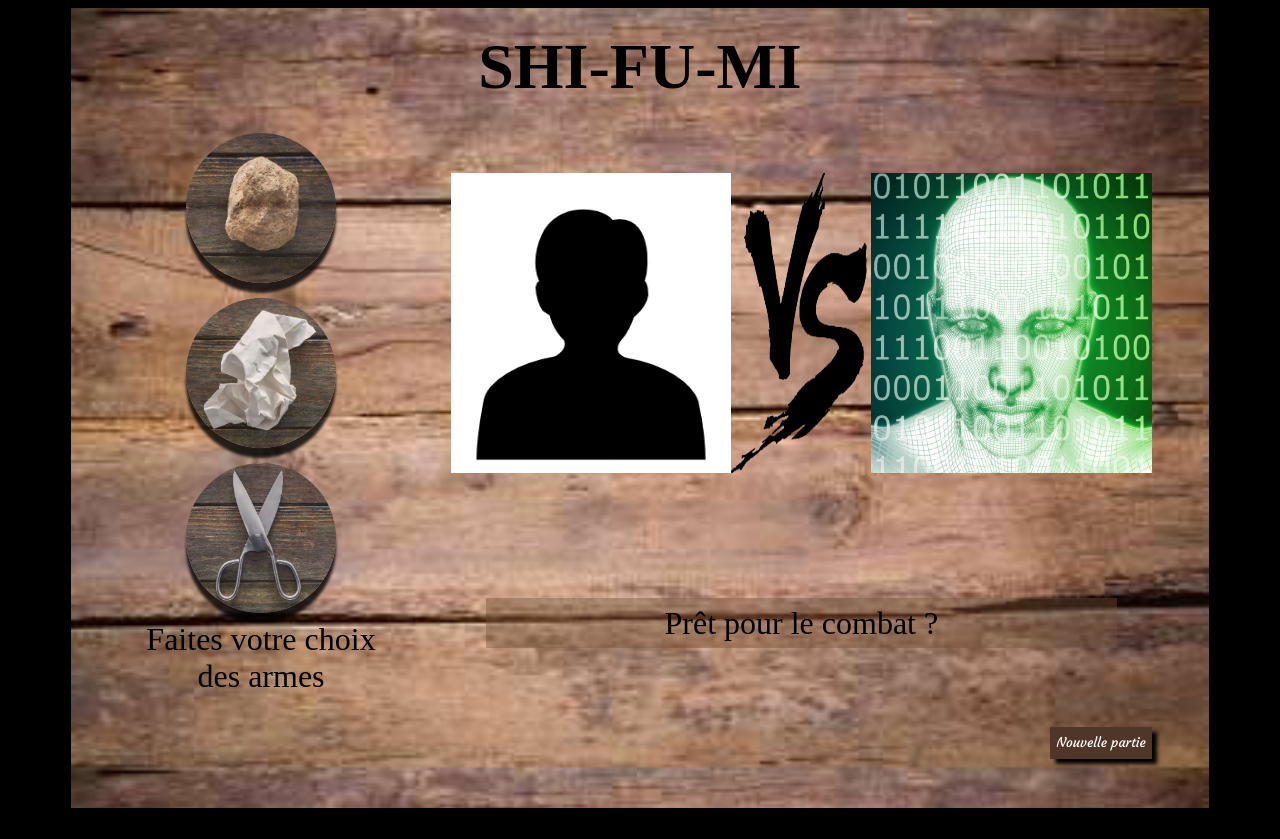
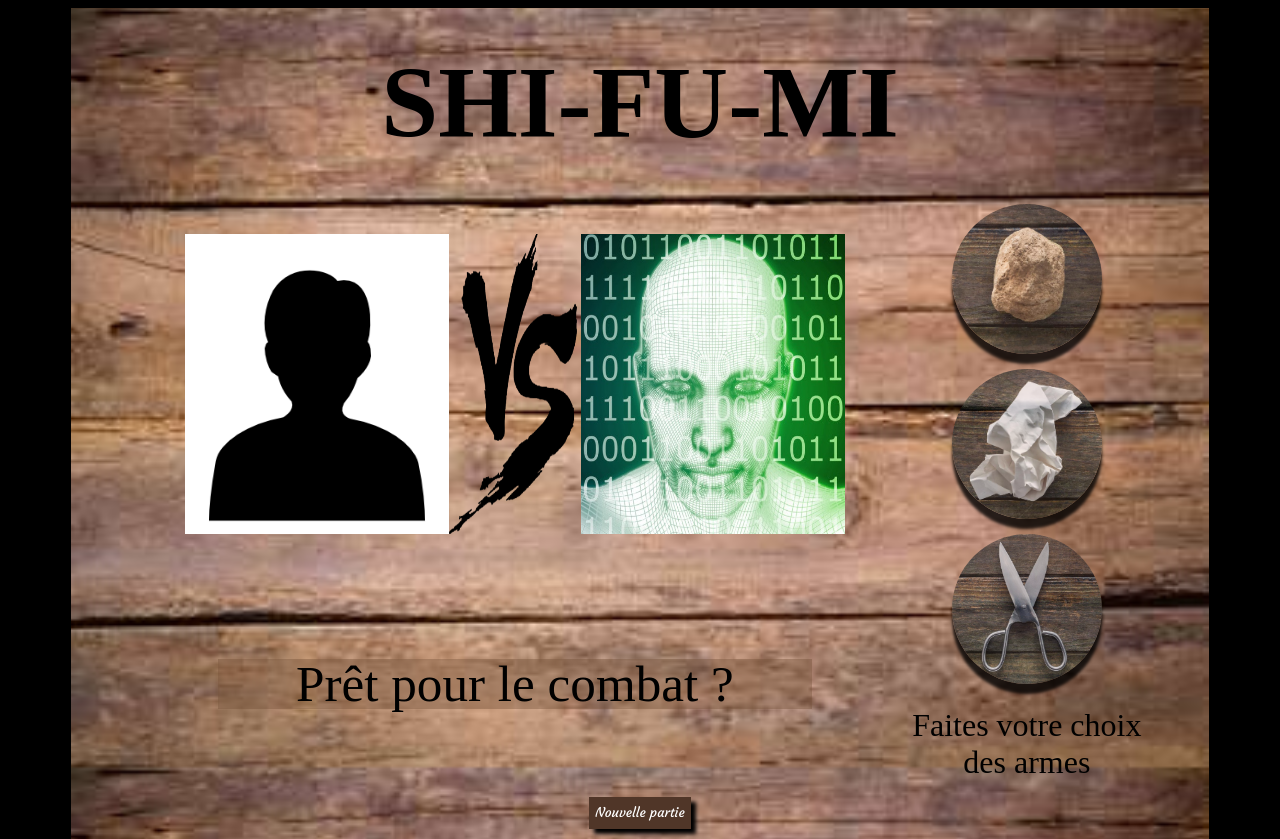
Before and after one commit to SylvieG18/gen_ShiFuMi, a plain HTML site: page index.html in a window 1280 px wide. Before the commit the page ends 808 px from the top, so only its background shows below. Drawn offline with Linux system fonts and the light colour scheme; a web font is replaced by a local one.

Commit message:
amélioration du responsive

```diff
--- a/css/style.css
+++ b/css/style.css
@@ -9,7 +9,6 @@
     }
 
     #blocPage{
-        /* background-color: coral; */
         background-image: url("../images/bois.jpg");
         background-repeat : repeat-y;
         background-size: 100%;
@@ -29,10 +28,9 @@
    /* ----------------------titre------------------ */
 
     h1{
-        font-size: 4em;
+        font-size: 3em;
         text-align: center;
         line-height: 0.5em;
-
     }
   /* ------------------------choix joueur------------------ */
     #choixJoueur{
@@ -43,7 +41,6 @@
         display: flex;
         flex-direction: row;
         justify-content: space-around;
-
     }
     #icones img{
         border-radius: 50%;
@@ -62,9 +59,9 @@
     }
     .choix{
         text-align: center;
-        font-size: 2em;
-        margin-top: 0;
-        margin-bottom: 1em;
+        font-size: 1.8em;
+        margin-top: 0.5em;
+        margin-bottom: 0.5em;
         order:6;
     }
 
@@ -77,7 +74,6 @@
         display: flex;
         flex-direction: row;
         justify-content: center;
-
     }
     #combat img{
         max-width: 40%;
@@ -86,7 +82,6 @@
     }
     #combat img:nth-child(2){
         max-width: 20%;
-
     }
 
     /* ----------------------resultat----------------- */
@@ -96,7 +91,7 @@
         background-color: rgba(116, 81, 56, 0.4);
         margin: 1em auto;
         text-align: center;
-        font-size: 2em;
+        font-size: 1.8em;
         line-height: 50px;
 
     }
@@ -116,7 +111,6 @@
         line-height: 30px;
         color: white;
         border: none;
-        /* margin: auto; */
         font-family: "Courgette";
         box-shadow: 5px 5px 4px black;
     }
@@ -130,56 +124,50 @@
     #blocPage {
         flex-direction: column;
     }
+    h1{
+        font-size: 8vw;
+    }
     #blocJeu {
         display: flex;
-        flex-direction: row;
+        flex-direction: row-reverse;
         min-height: 100%;
     }
     #blocCombat {
         display: flex;
         flex-direction: column;
-        justify-content: space-around;
+        justify-content:space-around;
         order: 2;
+        margin-left: 10%;
     }
     #choixJoueur{
         display: flex;
         flex-direction: column;
         align-items: center;
         width: 30%;
-        margin-left: 5%;
+        margin-right: 5%;
+    }
+    .choix{
+        font-size: 2em;
     }
 
     #icones{
         flex-direction: column;
         align-items: center;
         order: 1;
-
-        /* height: 100%; */
     }
     #icones img{
         max-width: 100%;
         height: auto;
         margin: 5% auto;
         width : 150px;
-        /* height : 100px; */
     }
 
     #combat img{
         width: 300px;
         height: 300px;
     }
-
-    .choix{
-    /* display: none; */
-
-    }
-
-    #bouton{
-        display: flex;
-        justify-content: flex-end;
-    }
-    #partie{
-        margin-right: 5%;
+    #resultat{
+        font-size: 4vw;
     }
 
 }
```
Also changed, not shown: index.html (renamed from shiFuMi.html).
